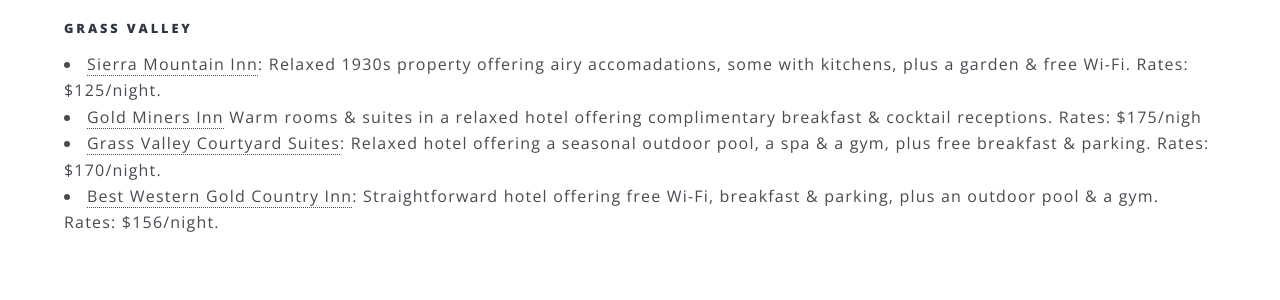
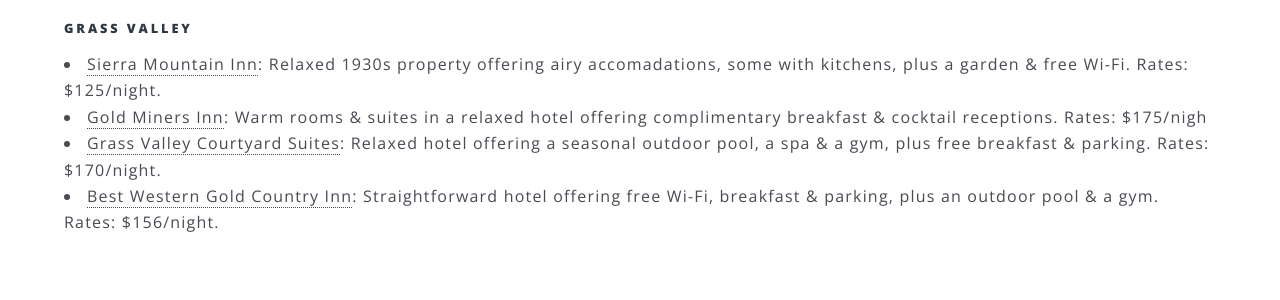
Before and after one commit to trowelandkeyboard/trowelandkeyboard.github.io, a Jekyll site: the page built from location.md, in a window 1280 px wide and 900 px high, scrolled down 914 px. Shown: the part 348-648 px from the top of the window. Built offline with Jekyll 4.4.1, drawn with Linux system fonts in a browser that asks for light colours.

Commit message:
Added colon

```diff
--- a/location.md
+++ b/location.md
@@ -18,6 +18,6 @@
  <br>
     <h5>Grass Valley</h5>
     <li><a href="http://sierramountaininn.com/">Sierra Mountain Inn</a>: Relaxed 1930s property offering airy accomadations, some with kitchens, plus a garden & free Wi-Fi. Rates: $125/night.</li>
-    <li><a href="https://www.choicehotels.com/california/grass-valley/ascend-hotels/cae68?source=gyxt">Gold Miners Inn</a> Warm rooms & suites in a relaxed hotel offering complimentary breakfast & cocktail receptions. Rates: $175/nigh</li>
+    <li><a href="https://www.choicehotels.com/california/grass-valley/ascend-hotels/cae68?source=gyxt">Gold Miners Inn</a>: Warm rooms & suites in a relaxed hotel offering complimentary breakfast & cocktail receptions. Rates: $175/nigh</li>
     <li><a href="http://www.gvcourtyardsuites.com/">Grass Valley Courtyard Suites</a>: Relaxed hotel offering a seasonal outdoor pool, a spa & a gym, plus free breakfast & parking. Rates: $170/night.</li>
     <li><a href="https://www.bestwestern.com/en_US/book/hotels-in-grass-valley/best-western-gold-country-inn/propertyCode.05353.html">Best Western Gold Country Inn</a>: Straightforward hotel offering free Wi-Fi, breakfast & parking, plus an outdoor pool & a gym. Rates: $156/night.</li>
```
